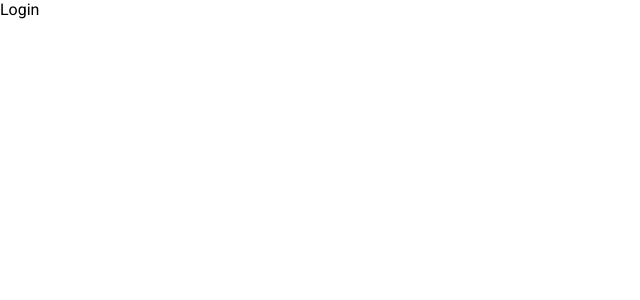
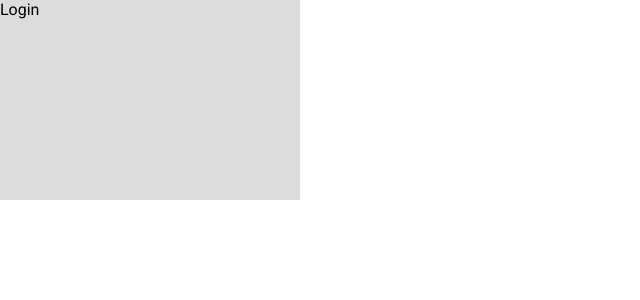
Before and after one commit to rafgrande/front_lojaintegrada, a React (Create React App) app: page / in a window 1280 px wide. Shown: the top 300 px of the page, without its empty margins (0-640 px from the left). Built offline with nearby package versions, Linux system fonts and the light colour scheme.

Commit message:
Criando globalStyles

```diff
--- a/src/pages/Signin/index.tsx
+++ b/src/pages/Signin/index.tsx
@@ -1,8 +1,12 @@
 import React from 'react'
+
+import { Container } from './styles'
 
 const Sigin: React.FC = () => {
     return (
-        <div>Login</div>
+        <Container>
+            <div>Login</div>
+        </Container>
     )
 }
 
--- /dev/null
+++ b/src/pages/Signin/styles.ts
@@ -0,0 +1,7 @@
+import styled from 'styled-components';
+
+export const Container = styled.div`
+    width: 300px;
+    height: 200px;
+    background-color: ${props => props.theme.colors.primary}
+`;
--- /dev/null
+++ b/src/styles/Theme.ts
@@ -0,0 +1,10 @@
+export default {
+    colors: {
+        primary: '#DCDCDC',
+        secondary: '#FFF',
+        tertiary: '#F5F5F5',
+
+        gray: '#BFBFBF',
+        warning: '#E44C4E'
+    }
+}
```
Also changed, not shown: src/App.tsx (+5 -2 lines), src/styles/styled.d.ts (added, +13 -0 lines).
